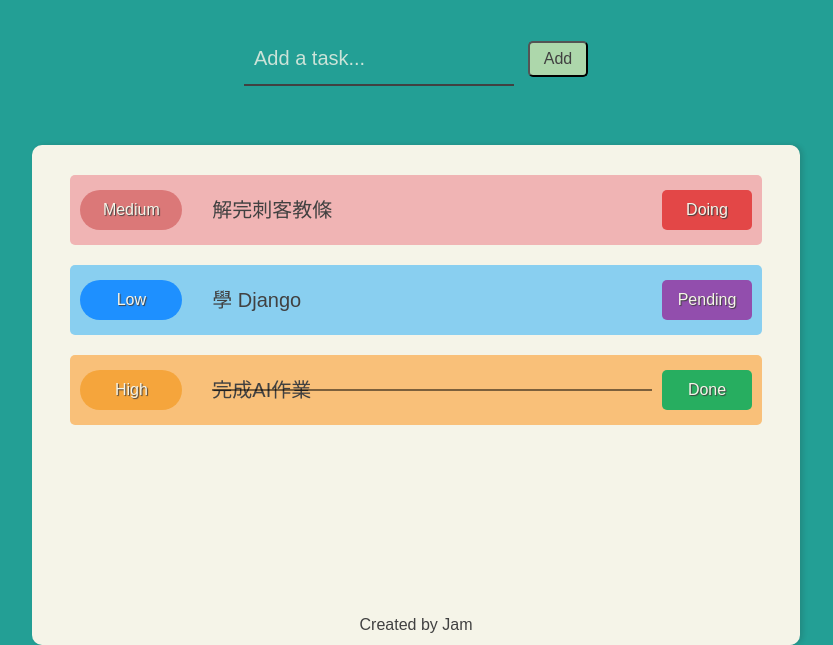
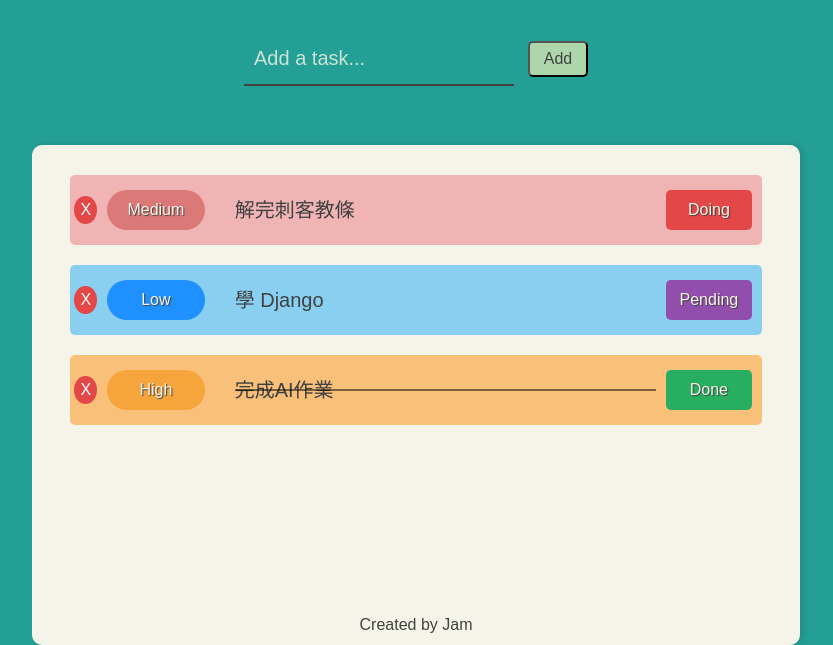
Before and after one commit to changjam/todoList, a Django app: page / in a window 1280 px wide. Shown: the part 155-800 px from the top of the page, without its empty margins (224-1057 px from the left). Run offline with Django 5.2, Linux system fonts and the light colour scheme; data comes from the database, SQL or seed files in the repository; some web fonts are replaced.

Commit message:
feat: add remove task func

```diff
--- a/listPage/api.py
+++ b/listPage/api.py
@@ -5,7 +5,7 @@ from .models import Task
 from .forms import TaskForm
 
 @csrf_exempt
-def task(request, task_id=None):
+def task(request):
     if request.method == 'GET':
         task_list = Task.objects.values()
         return JsonResponse({"result": list(task_list)})
@@ -40,6 +40,7 @@ def task(request, task_id=None):
 
             try:
                 task = Task.objects.get(id=tid)
+                print(task)
             except Task.DoesNotExist:
                 return JsonResponse({'error': f'Task with id {tid} does not exist.'}, status=404)
 
@@ -57,8 +58,17 @@ def task(request, task_id=None):
 
         return JsonResponse({'result': 'Task updated successfully.'})
 
-    elif request.method == 'DELETE' and task_id is not None:
+    elif request.method == 'DELETE':
         try:
+            try:
+                task_data = json.loads(request.body.decode('utf-8'))
+            except json.JSONDecodeError:
+                return JsonResponse({'error': 'Invalid JSON.'}, status=400)
+
+            task_id  = task_data.get('task_id', None)
+            if task_id is None:
+                return JsonResponse({'error': 'Missing task id in task_data.'}, status=400)
+
             task = Task.objects.get(id=task_id)
         except Task.DoesNotExist:
             return JsonResponse({'error': 'Task not found.'}, status=404)
--- a/listPage/models.py
+++ b/listPage/models.py
@@ -19,7 +19,7 @@ class Task(models.Model):
 
     title = models.CharField(max_length=200)
     priority = models.IntegerField(verbose_name="優先度", choices=priority, default=1)
-    status = models.IntegerField(verbose_name="狀態", choices=status, default=1)
+    status = models.IntegerField(verbose_name="狀態", choices=status, default=2)
     created_at = models.DateTimeField(auto_now_add=True)
     updated_at = models.DateTimeField(auto_now=True)
 
--- a/static/css/style.css
+++ b/static/css/style.css
@@ -210,6 +210,13 @@ main .task_container::-webkit-scrollbar-thumb {
     background-color: var(--orange);
 }
 
+main .task_container .no_task_message{
+    font-size: var(--font-size4);
+    height: 100%;
+    display: flex;
+    align-items: center;
+}
+
 main .task_container .task{
     display: flex;
     align-items: center;
@@ -221,7 +228,28 @@ main .task_container .task{
     border-radius: var(--radius1);
     margin: 10px 0;
 }
+main .task_container .task .remove_task_button{
 
+    background-color: var(--red-dark);
+    color: white;
+
+    border-radius: 50%;
+    display: block;
+    text-align: center;
+    align-self: center;
+
+    padding: 6px;
+    line-height: 100%;
+    margin-left: 4px;
+
+    -webkit-user-select: none;
+    -moz-user-select: none;
+    -ms-user-select: none;
+    user-select: none;
+}
+.remove_task_button:hover{
+    cursor: pointer;
+}
 main .task_container .task .important_mark{
     position: relative;
     width: 160px;
--- a/static/js/script.js
+++ b/static/js/script.js
@@ -1,6 +1,6 @@
 import { clear_button_active, get_active_tags } from './tools/priority_tags.js'
 import { get_data, render_todo_list, show_save_button, get_next_idx } from './tools/data.js';
-
+import { get_current_time } from './tools/time.js';
 
 
 
@@ -14,6 +14,7 @@ window.onload = async () => {
     tags_button_click_EventListener();
     add_task_button_click_EventListener();
     update_task_button_click_EventListener();
+    remove_task_button_click_EventListener();
 };
 
 function init(origin_data_list, current_data_list){
@@ -48,11 +49,15 @@ function add_task_button_click_EventListener(){
             }),
             body: JSON.stringify({
                 "title": input_task,
-                "priority": active_tag_value
+                "priority": active_tag_value,
+                "status": 2, // pending
+                "created_at": get_current_time(),
+                "updated_at": get_current_time()
             })
         });
         const data = await response.json();
         location.reload();
+        console.log(data);
     });
 }
 
@@ -67,6 +72,21 @@ function update_task_button_click_EventListener(){
         });
         const data = await response.json();
         location.reload();
+        console.log(data);
+    });
+}
+
+function remove_task_button_click_EventListener(){
+    document.querySelectorAll(".remove_task_button").forEach(element => {
+        element.addEventListener("click", async (e) => {
+            const taskId = parseInt(e.target.parentElement.getAttribute("tid"));
+            const response = await fetch(`api/task/`, {
+                method: "DELETE",
+                body: JSON.stringify({"task_id": taskId})
+            });
+            location.reload();
+            console.log(response);
+        });
     });
 }
 
--- a/static/js/tools/data.js
+++ b/static/js/tools/data.js
@@ -19,18 +19,25 @@ export async function get_data() {
 
 export async function render_todo_list(data_list){
     let render_str = "";
+    console.log(data_list)
+    if (data_list.length === 0){
+        render_str = "<div class=\"no_task_message\">No task to display</div>";
+    }else{
         data_list.forEach((d)=>{
             const _priority_name = get_priority_tags(d.priority);
             const _status_name = get_status_tags(d.status);
             const _add_remove_style = d.status === 1 ? "remove" : "";
             render_str += `
                 <div class="task ${_priority_name}" tid="${d.id}">
+                    <div class="remove_task_button">X</div>
                     <div class="important_mark ${_priority_name}">${_priority_name}</div>
                     <div class="task_title ${_add_remove_style}">${d.title}</div>
                     <div class="is_finish_tags ${_status_name}">${_status_name}</div>
                 </div>
                 `
         });
+    }
+
     document.getElementById("task_container").innerHTML = render_str;
 }
 
--- /dev/null
+++ b/static/js/tools/time.js
@@ -0,0 +1,3 @@
+export function get_current_time() {
+    return new Date().toISOString();
+}
```
Lines whose indentation alone changed are shown as unchanged.
